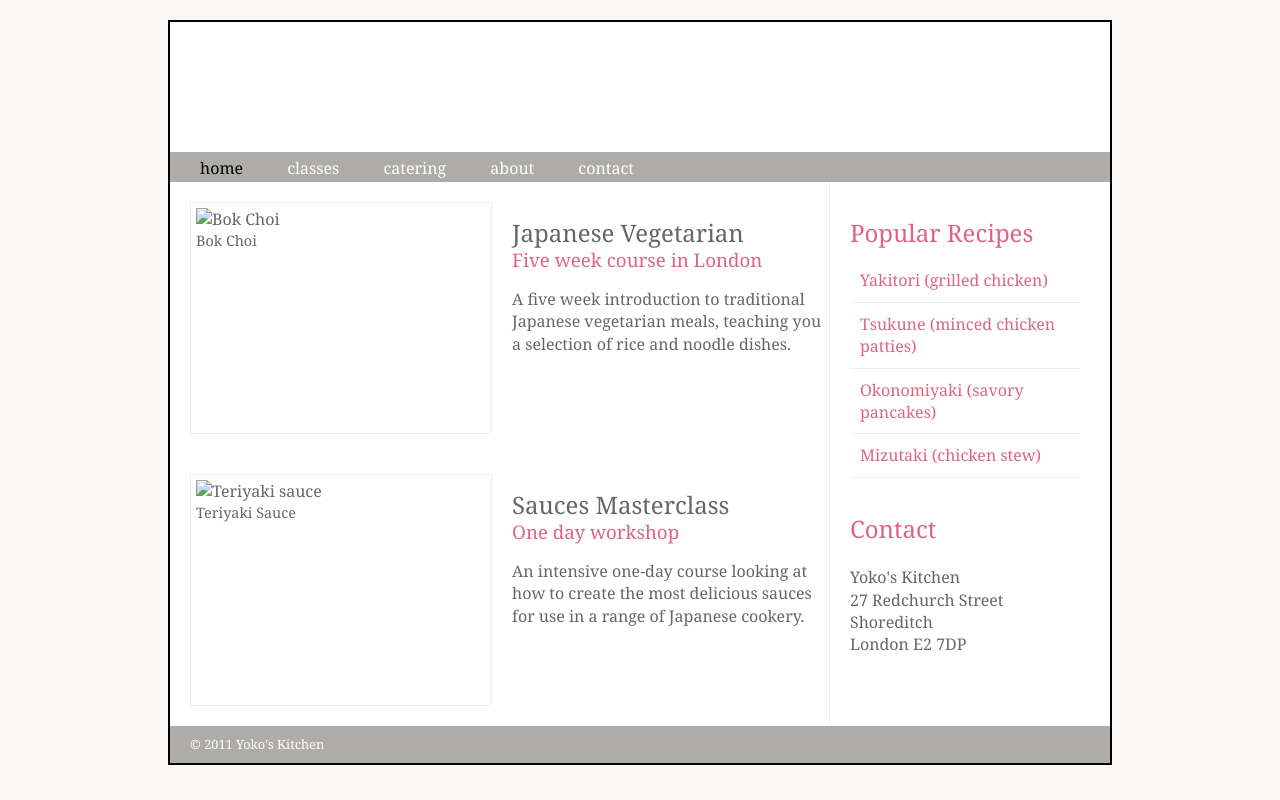
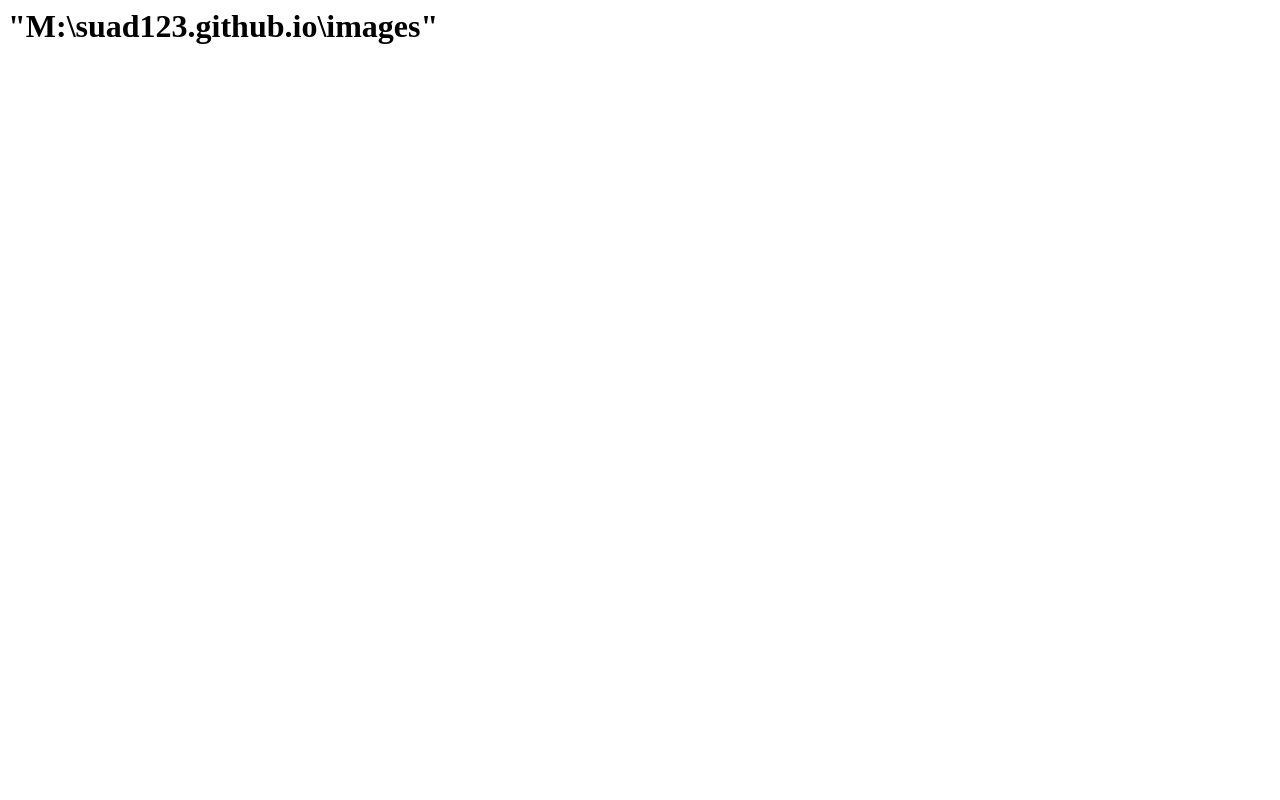
Before and after one commit to suad123/suad123.github.io, a plain HTML site: page html/website.html in a window 1280 px wide. Drawn offline with Linux system fonts and the light colour scheme.

Commit message:
comit to master

```diff
--- a/html/website.html
+++ b/html/website.html
@@ -1,157 +1,9 @@
-
-<!DOCTYPE html>
 <html>
 	<head>
-		<title>HTML5 Layout</title>
-		<style type="text/css">
-			header, section, footer, aside, nav, article, figure, figcaption {
-				display: block;}
-			body {
-				color: #666666;
-				background-color: #f9f8f6;
-				background-image: url("images/dark-wood.jpg");
-				background-position: center;
-				font-family: Georgia, Times, serif;
-				line-height: 1.4em;
-				margin: 0px;}
-			.wrapper {
-				width: 940px;
-				margin: 20px auto 20px auto;
-				border: 2px solid #000000;
-				background-color: #ffffff;}
-			header {
-				height: 160px;
-				background-image: url("images/header.jpg");}
-			h1 {
-				text-indent: -9999px;
-				width: 940px;
-				height: 130px;
-				margin: 0px;}
-			nav, footer {
-				clear: both;
-				color: #ffffff;
-				background-color: #aeaca8;
-				height: 30px;}
-			nav ul {
-				margin: 0px;
-				padding: 5px 0px 5px 30px;}
-			nav li {
-				display: inline;
-				margin-right: 40px;}
-			nav li a {
-				color: #ffffff;}
-			nav li a:hover, nav li a.current {
-				color: #000000;}
-			section.courses {
-				float: left;
-				width: 659px;
-				border-right: 1px solid #eeeeee;}
-			article {
-				clear: both;
-				overflow: auto;
-				width: 100%;}
-			hgroup {
-				margin-top: 40px;}
-			figure {
-				float: left;
-				width: 290px;
-				height: 220px;
-				padding: 5px;
-				margin: 20px;
-				border: 1px solid #eeeeee;}
-			figcaption {
-				font-size: 90%;
-				text-align: left;}
-			aside {
-				width: 230px;
-				float: left;
-				padding: 0px 0px 0px 20px;}
-			aside section a {
-				display: block;
-				padding: 10px;
-				border-bottom: 1px solid #eeeeee;}
-			aside section a:hover {
-				color: #985d6a;
-				background-color: #efefef;}
-			a {
-				color: #de6581;
-				text-decoration: none;}
-			h1, h2, h3 {
-				font-weight: normal;}
-			h2 {
-				margin: 10px 0px 5px 0px;
-				padding: 0px;}
-			h3 {
-				margin: 0px 0px 10px 0px;
-				color: #de6581;}
-			aside h2 {
-				padding: 30px 0px 10px 0px;
-				color: #de6581;}
-			footer {
-				font-size: 80%;
-				padding: 7px 0px 0px 20px;}
-		</style>
-		<!--[if lt IE 9]>
-		<script src="http://html5shiv.googlecode.com/svn/trunk/html5.js"></script>
-		<![endif]-->
+		<title>FOOD Fans</title>
 	</head>
 	<body>
-		<div class="wrapper">
-			<header>
-				<h1>Yoko's Kitchen</h1>
-				<nav>
-					<ul>
-						<li><a href="" class="current">home</a></li>
-						<li><a href="">classes</a></li>
-						<li><a href="">catering</a></li>
-						<li><a href="">about</a></li>
-						<li><a href="">contact</a></li>
-					</ul>
-				</nav>
-			</header>
-			<section class="courses">
-				<article>
-					<figure>
-						<img src="images/bok-choi.jpg" alt="Bok Choi" />
-						<figcaption>Bok Choi</figcaption>
-					</figure>
-					<hgroup>
-						<h2>Japanese Vegetarian</h2>
-						<h3>Five week course in London</h3>
-					</hgroup>
-					<p>A five week introduction to traditional Japanese vegetarian meals, teaching you a selection of rice and noodle dishes.</p>
-				</article>
-				<article>
-					<figure>
-						<img src="images/teriyaki.jpg" alt="Teriyaki sauce" />
-						<figcaption>Teriyaki Sauce</figcaption>
-					</figure>
-					<hgroup>
-						<h2>Sauces Masterclass</h2>
-						<h3>One day workshop</h3>
-					</hgroup>
-					<p>An intensive one-day course looking at how to create the most delicious sauces for use in a range of Japanese cookery.</p>
-				</article>
-			</section>
-			<aside>
-				<section class="popular-recipes">
-					<h2>Popular Recipes</h2>
-					<a href="">Yakitori (grilled chicken)</a>
-					<a href="">Tsukune (minced chicken patties)</a>
-					<a href="">Okonomiyaki (savory pancakes)</a>
-					<a href="">Mizutaki (chicken stew)</a>
-				</section>
-				<section class="contact-details">
-					<h2>Contact</h2>
-					<p>Yoko's Kitchen<br />
-						27 Redchurch Street<br />
-						Shoreditch<br />
-						London E2 7DP</p>
-				</section>
-			</aside>
-			<footer>
-				&copy; 2011 Yoko's Kitchen
-			</footer>
-		</div><!-- .wrapper -->
+		<h1>
 	</body>
+	<img>"M:\suad123.github.io\images"</img>
 </html>
```
